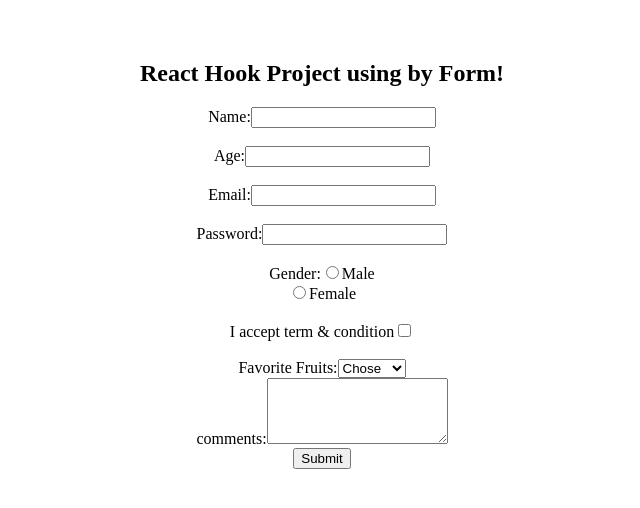
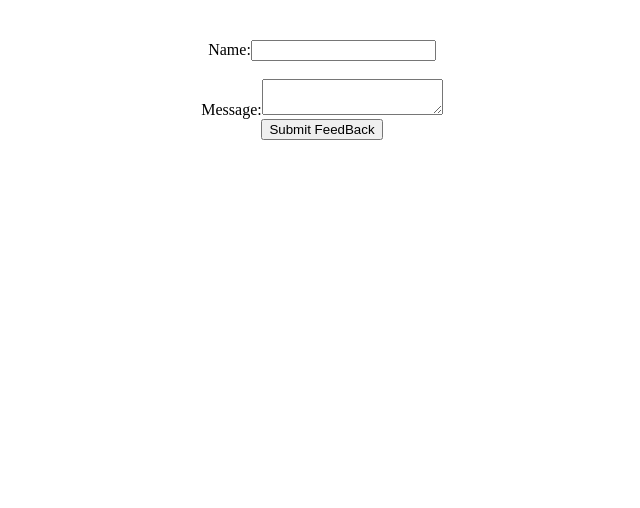
Before and after one commit to arafat-fullstackdev/Masynctech-Coding-School, a React (Vite) app: page / in a window 1280 px wide. Shown: the top 508 px of the page, without its empty margins (318-958 px from the left). Built offline with nearby package versions, Linux system fonts and the light colour scheme.

Commit message:
Complete Feedback form

```diff
--- a/src/App.jsx
+++ b/src/App.jsx
@@ -8,6 +8,7 @@ import UseStateHook from './components/Hooks/useStateHook'
 import ThemSwitcher from './components/Hooks/ThemSwitcher'
 import Form from './components/Hooks/Form'
 import HookProject from './components/Hooks/HookProject'
+import FeedBack from './components/Hooks/FeedBack'
 
 function App() {
 
@@ -19,7 +20,8 @@ function App() {
        {/* <UseStateHook/>
        <ThemSwitcher/> */}
        {/* <Form/> */}
-       <HookProject/>
+       {/* <HookProject/> */}
+       <FeedBack/>
       </div>
 
     </>
--- /dev/null
+++ b/src/components/Hooks/FeedBack.jsx
@@ -0,0 +1,66 @@
+import React, { useState } from 'react'
+
+function FeedBack() {
+
+    //? UseState
+    const [name, setName] = useState("");
+    const [message, setMessage] = useState("");
+    const [submittedData, setSubmittedData] = useState(null);
+    const [isSubmitFeedback, setIsSubmitFeedback] = useState(false);
+
+    // State update
+    const handleNameChange = (e)=> {
+        //console.log(e.target)
+        setName(e.target.value);
+    }
+    const handleMessageChange = (e)=> {
+        setMessage(e.target.value)
+    }
+
+    //! Handle submit
+    const handleSubmit = (e)=> {
+        e.preventDefault(e);
+       setSubmittedData({name, message});
+
+        setIsSubmitFeedback(true);
+        setName("");
+        setMessage("");
+        };
+
+  return (
+    <div>
+        <form onSubmit={handleSubmit}>
+            <div>
+                <label >
+                    Name:
+                    <input value={name} onChange={handleNameChange} type="text" />
+                </label>
+            </div>
+            <br/>
+             <div>
+                <label >
+                    Message:
+                    <textarea value={message} onChange={handleMessageChange} type="message" />
+                </label>
+            </div>
+<button type='submit'>Submit FeedBack</button>
+     </form>
+
+
+      {isSubmitFeedback && setSubmittedData &&(
+            <div
+                style={{
+                    marginTop: "15px",
+                    padding: "10px",
+                    border: "2px solid #333"
+                }}>
+                <h2>Name:{submittedData.name}</h2>
+                <p>Message:{submittedData.message}</p>
+            </div>
+  )}
+
+   </div>
+
+  )}
+
+export default FeedBack;
```
